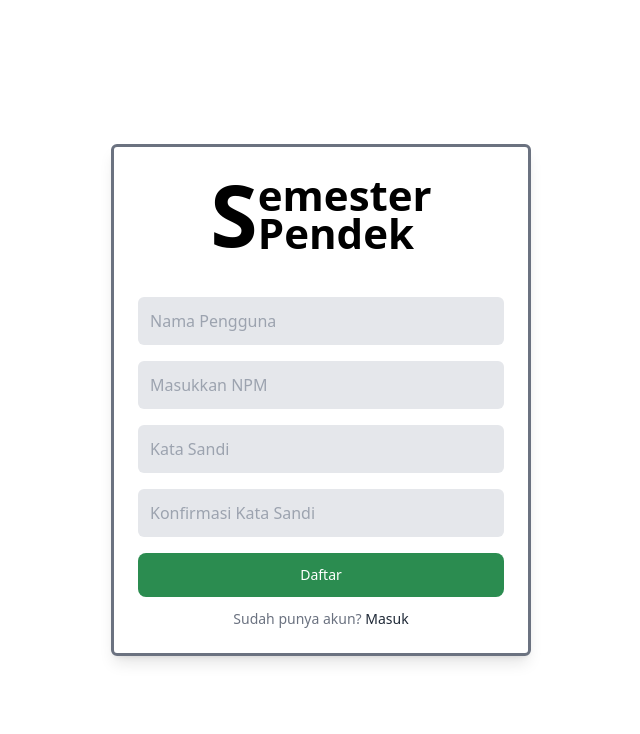
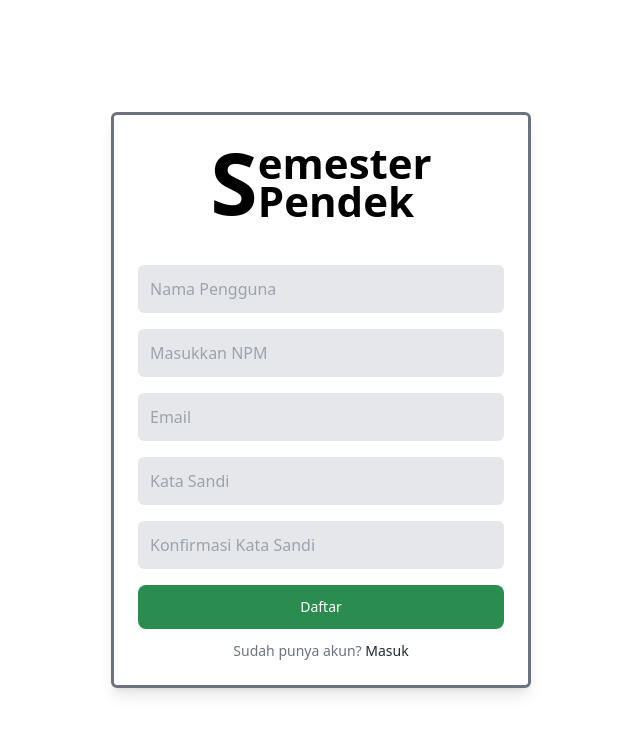
Before and after one commit to bernatzx/FMA-1911095, a PHP site: page /farhat/auth/reg.php in a window 1280 px wide. Shown: the top 734 px of the page, without its empty margins (319-959 px from the left). Run offline with PHP 8.4, Linux system fonts and the light colour scheme; some libraries are stand-ins or nearby versions.

Commit message:
menambahkan detail mhs yaitu email

```diff
--- a/auth/auth.php
+++ b/auth/auth.php
@@ -32,6 +32,7 @@ switch ($action) {
     case 'reg':
         $nama = trim(mysqli_real_escape_string($hub, $_POST['nama']));
         $npm = trim(mysqli_real_escape_string($hub, $_POST['npm']));
+        $email = mysqli_real_escape_string($hub, $_POST['email']);
         $sandi = mysqli_real_escape_string($hub, $_POST['sandi']);
         $konfirmasi = mysqli_real_escape_string($hub, $_POST['konfirmasi']);
 
@@ -45,11 +46,12 @@ switch ($action) {
             echo json_encode(['success' => false, 'msg' => 'Npm tersebut telah terdaftar.']);
         } else {
             $passENC = password_hash($sandi, PASSWORD_DEFAULT);
-            mysqli_query($hub, "INSERT INTO tb_user (npm, nama, kata_sandi, level) VALUES ('$npm', '$nama', '$passENC', 'mhs')") or die(mysqli_error($hub));
+            mysqli_query($hub, "INSERT INTO tb_user (npm, nama, email, kata_sandi, level) VALUES ('$npm', '$nama', '$email', '$passENC', 'mhs')") or die(mysqli_error($hub));
 
             $data = [
                 'npm' => $npm,
                 'nama' => $nama,
+                'email' => $email,
                 'level' => 'mhs'
             ];
             $_SESSION['valid'] = true;
--- a/auth/reg.php
+++ b/auth/reg.php
@@ -12,6 +12,10 @@ include_once 'authH.php';
     <div>
         <input class="w-full bg-gray-200 rounded-md p-3 outline-none font-medium text-gray-800" type="text" name="npm"
             placeholder="Masukkan NPM" required>
+    </div>
+    <div>
+        <input class="w-full bg-gray-200 rounded-md p-3 outline-none font-medium text-gray-800" type="text" name="email"
+            placeholder="Email" required>
     </div>
     <div>
         <input class="w-full bg-gray-200 rounded-md p-3 outline-none font-medium text-gray-800" type="password"
@@ -61,10 +65,11 @@ include_once 'authH.php';
 
         const nama = formData.get('nama').trim();
         const npm = formData.get('npm').trim();
+        const email = formData.get('email');
         const sandi = formData.get('sandi');
         const konfirmasi = formData.get('konfirmasi');
 
-        if (!nama || !npm || !sandi || !konfirmasi) {
+        if (!nama || !npm || !sandi || !konfirmasi || !email) {
             errorMsg.textContent = 'Semua field wajib diisi.';
             errorBox.classList.remove('hidden');
             return;
```
